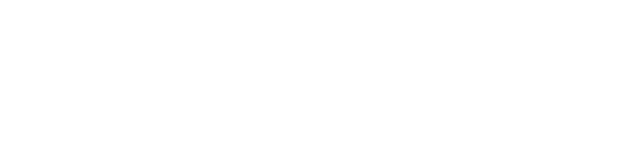
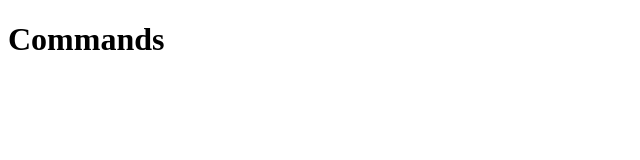
Before and after one commit to 45Sourabh/Another_One, a plain HTML site: page index.html in a window 1280 px wide. Shown: the whole page, without its empty margins (0-640 px from the left). Drawn offline with Linux system fonts and the light colour scheme.

Commit message:
Command heading added

```diff
--- a/index.html
+++ b/index.html
@@ -6,6 +6,6 @@
     <title>Document</title>
 </head>
 <body>
-
+    <h1>Commands</h1>
 </body>
 </html>
```
